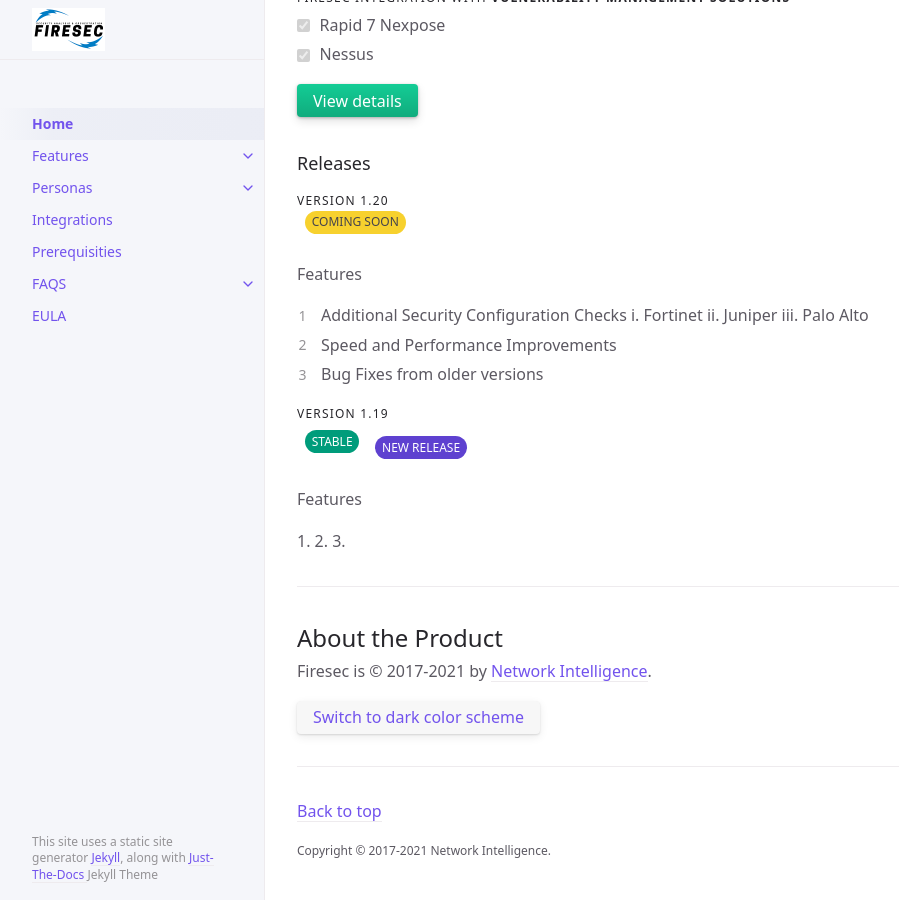
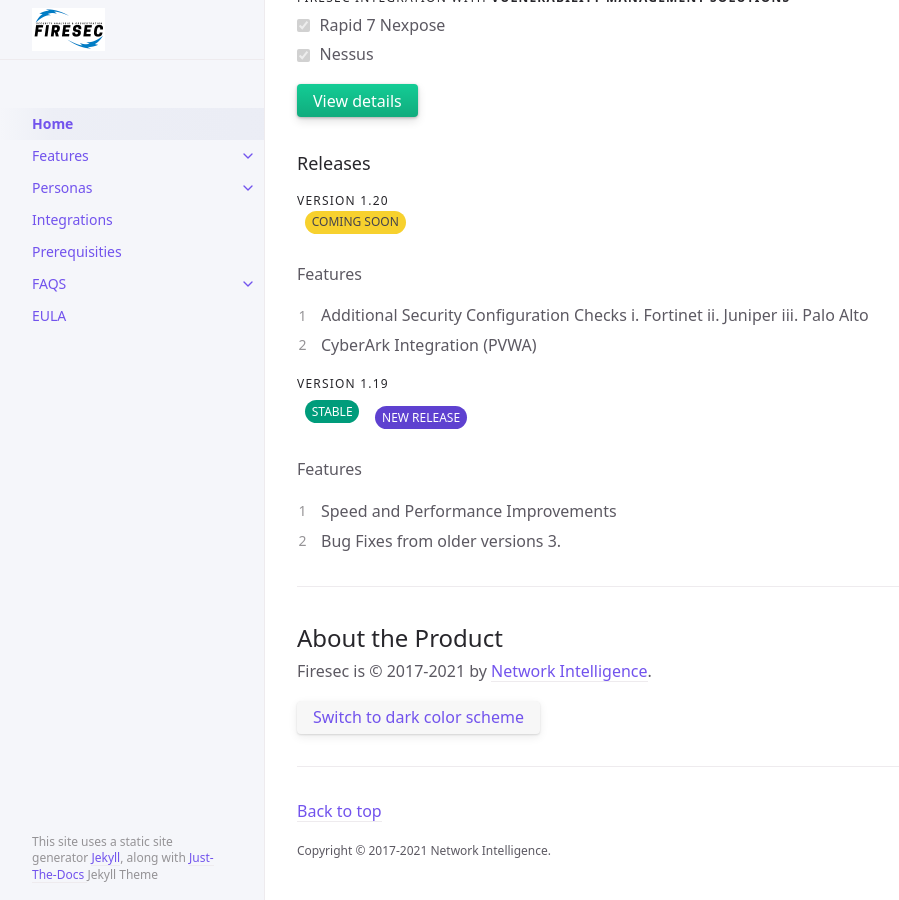
Before and after one commit to Network-Intelligence/Firesec, a Jekyll site: the page built from index.md, in a window 1280 px wide and 900 px high, scrolled down 1330 px. Shown: the whole window, without its empty margins (107-1006 px from the left). Built offline with Jekyll 4.4.1, drawn with Linux system fonts in a browser that asks for light colours; part of the change alters nothing that is shown.

Commit message:
Update index.md
updated new features in version 1.20

```diff
--- a/index.md
+++ b/index.md
@@ -65,8 +65,7 @@ Features
     i. Fortinet
     ii. Juniper
     iii. Palo Alto
-2. Speed and Performance Improvements
-3. Bug Fixes from older versions
+2. CyberArk Integration (PVWA)
 
 #### Version 1.19
 
@@ -77,11 +76,9 @@ New Release
 
 Features
 
-1.
-2.
+1. Speed and Performance Improvements
+2. Bug Fixes from older versions
 3.
-
-
 
 ---
 
```
